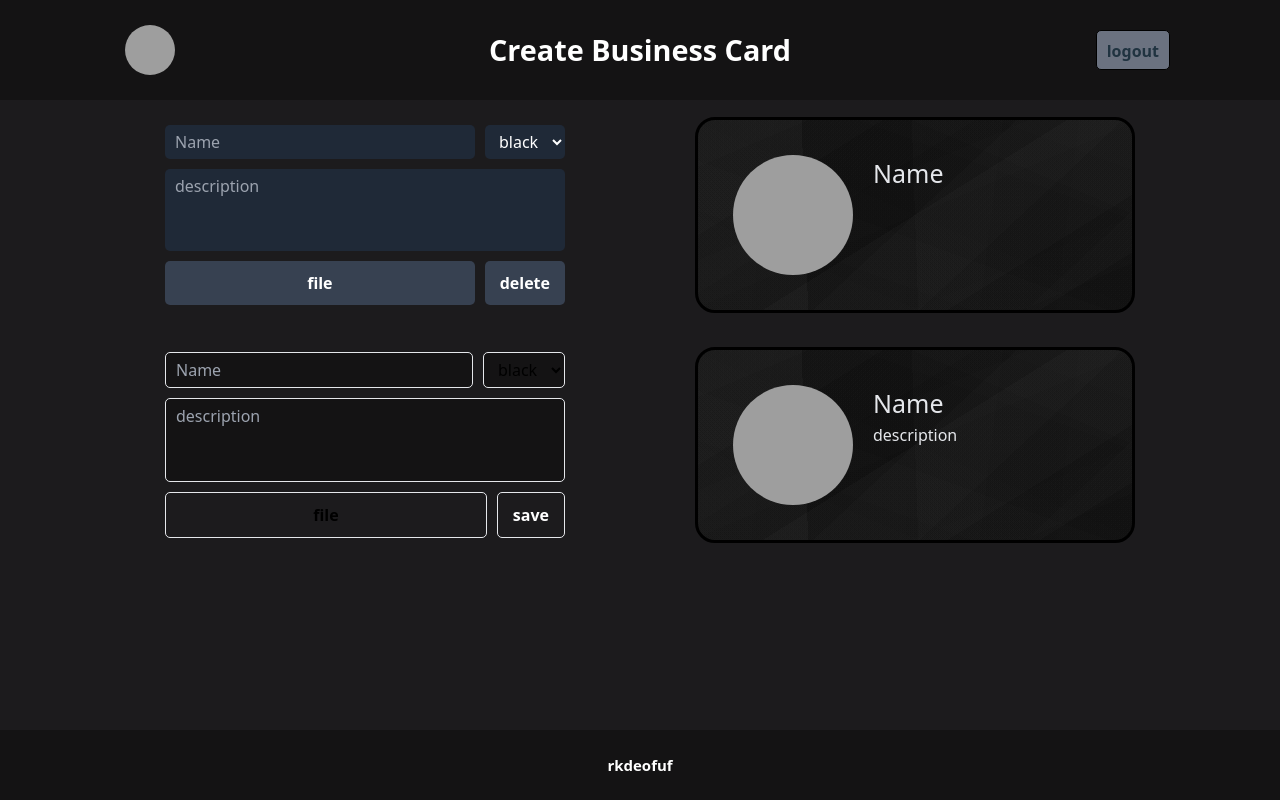
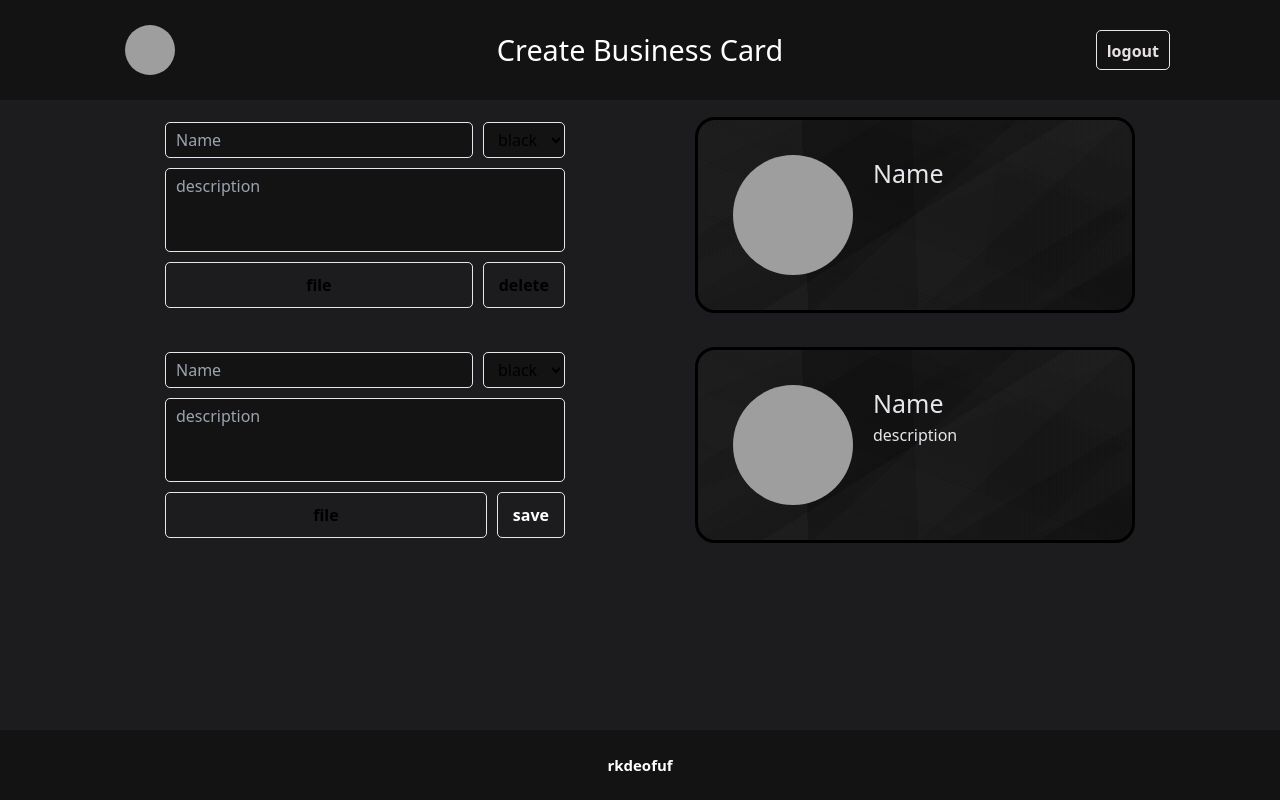
Before and after one commit to kangdaelyeol/mybusinesscard, a React (Vite) app in the folder renew/: page / in a window 1280 px wide. Both pictures are taken after a click on the button "save". Built offline with nearby package versions, Linux system fonts and the light colour scheme; grey boxes are pictures that could not be loaded.

Commit message:
update view style
그룹화 한 스타일에 대해 CardEditor Component 적용 및 헤더 스타일 수정

```diff
--- a/renew/src/components/CardEditor.jsx
+++ b/renew/src/components/CardEditor.jsx
@@ -26,14 +26,14 @@ export default function CardEditor({ id, name, description, theme }) {
                         name="name"
                         id="name"
                         placeholder="Name"
-                        className="grow rounded-[5px] px-[10px] py-[5px] bg-gray-800 outline-none text-white"
+                        className="input-black grow rounded-[5px] px-[10px] py-[5px] outline-none border-[1px]"
                         value={name}
                         onChange={(e) => handleNameChange(e, id)}
                     />
                     <select
                         name="color"
                         id="color"
-                        className="rounded-[5px] px-[10px] py-[5px] bg-gray-800 outline-none text-white"
+                        className="input-black rounded-[5px] px-[10px] py-[5px] outline-none border-[1px]"
                         onChange={(e) => handleThemeChange(e, id)}
                         value={theme}
                     >
@@ -43,7 +43,7 @@ export default function CardEditor({ id, name, description, theme }) {
                 </div>
 
                 <textarea
-                    className="w-full rounded-[5px] px-[10px] py-[5px] mx-auto resize-none outline-none text-white bg-gray-800"
+                    className="input-black w-full rounded-[5px] px-[10px] py-[5px] mx-auto resize-none outline-none border-[1px]"
                     name="description"
                     id="description"
                     rows="3"
@@ -62,12 +62,12 @@ export default function CardEditor({ id, name, description, theme }) {
                     />
                     <button
                         onClick={(e) => handleFileInputClick(e, id)}
-                        className="font-bold py-[10px] rounded-[5px] text-white bg-gray-700 select-none hover:bg-gray-600 grow"
+                        className="btn-black grow font-bold py-[10px] rounded-[5px] select-none border-[1px] transition-all"
                     >
                         {fileLoading ? (
                             <div className="flex justify-center gap-[5px]">
                                 <svg
-                                    className="animate-spin h-5 w-5 mr-3 border-gray-900 border-[3px] border-t-transparent rounded-[50%]"
+                                    className="animate-spin h-5 w-5 mr-3 border-text-white border-[3px] border-t-transparent rounded-[50%]"
                                     viewBox="0 0 24 24"
                                 ></svg>
                                 Processing...
@@ -78,7 +78,7 @@ export default function CardEditor({ id, name, description, theme }) {
                     </button>
                     <button
                         onClick={(e) => handleCardDelete(e, id)}
-                        className="font-bold px-[15px] py-[10px] rounded-[5px] text-white bg-gray-700 select-none hover:bg-gray-600"
+                        className="btn-black font-bold px-[15px] py-[10px] rounded-[5px] select-none border-[1px] transition-all"
                     >
                         delete
                     </button>
--- a/renew/src/components/Header.jsx
+++ b/renew/src/components/Header.jsx
@@ -16,12 +16,12 @@ export default function Header() {
                     </div>
                 )}
 
-                <span className="inset-0 m-auto text-white font-bold text-[1.8rem]">
+                <span className="inset-0 m-auto text-white font-medium text-[1.8rem]">
                     Create Business Card
                 </span>
 
                 {isLogin && (
-                    <div className="absolute h-[40px] leading-[40px] px-[10px] right-[20px] top-0 bottom-0 my-auto text-[1rem] font-bold text-color-cyan bg-gray-500 border-[1px] border-solid border-black rounded-[5px] cursor-pointer transition-all hover:bg-black hover:text-white">
+                    <div className="btn-black absolute h-[40px] leading-[40px] px-[10px] right-[20px] top-0 bottom-0 my-auto text-[1rem] font-bold border-[1px] rounded-[5px] cursor-pointer transition-all">
                         logout
                     </div>
                 )}
```
